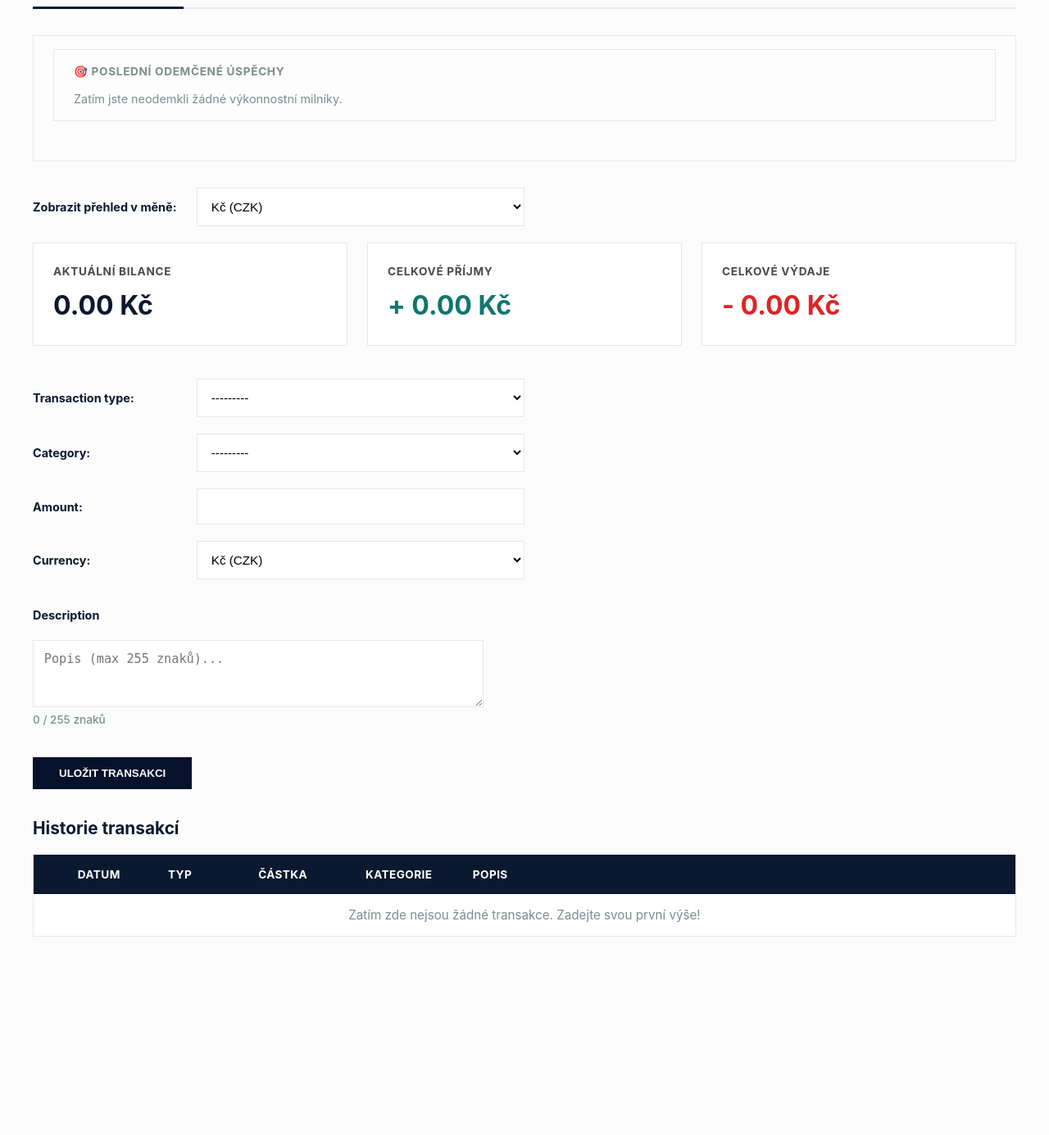
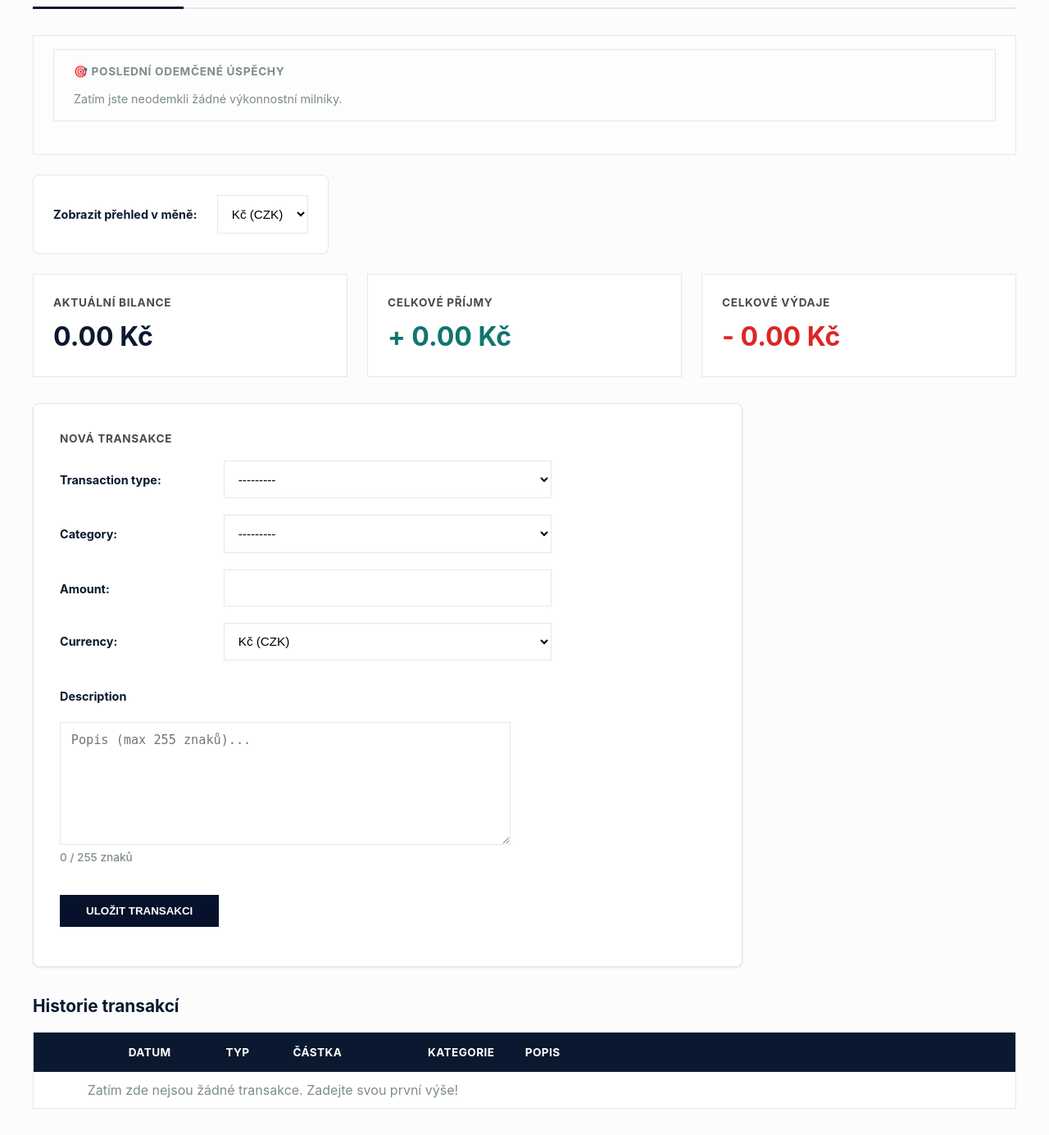
Before and after one commit to Art1mod/financial-manager, a Django app: page /dashboard/ in a window 1280 px wide. Shown: the part 189-1574 px from the top of the page at 82% size. Before the commit the page ends 1332 px from the top, so only its background shows below. Run offline with Django 5.2, Linux system fonts and the light colour scheme; the visitor is signed in with stand-in values (Sample User, id 1); data that the repository does not hold is empty.

Commit message:
feat: add transaction edit functionality and improve dashboard layout

```diff
--- a/budget/static/budget/css/dashboard.css
+++ b/budget/static/budget/css/dashboard.css
@@ -148,14 +148,25 @@ body::after {
    5. FINANCIAL METRICS & SUMMARY CARDS
    ========================================================================== */
 
-/* Top summary row responsive grid layout */
+/* 1. Control the bottom margin of the currency selector card */
+.mini-card {
+    padding: 1rem 1.5rem;
+    margin-bottom: 1.5rem;
+    background: #ffffff;
+    border: 1px solid #e5e7eb;
+    border-radius: 8px;
+    box-shadow: 0 1px 2px rgba(0,0,0,0.05);
+    display: inline-block;
+    min-width: 300px;
+}
+
+/* 2. Ensure the summary box doesn't have an excessive top margin */
 .summary-box {
     display: grid;
     grid-template-columns: repeat(auto-fit, minmax(280px, 1fr));
     gap: 1.5rem;
-    margin-bottom: 2.5rem;
+    margin-bottom: 1.5rem;
 }
-
 /* Standalone content wrapper container blocks */
 .card {
     background: #ffffff;
@@ -199,7 +210,7 @@ body::after {
     background: #fdfdfd;
     border: 1px solid #e5e7eb;
     padding: 1rem 1.5rem;
-    margin-bottom: 2rem;
+    margin-bottom: 1.5rem;
 }
 
 /* Mini achievements module section label titles */
@@ -294,6 +305,22 @@ body::after {
    8. TRANSACTION INTAKE FORM
    ========================================================================== */
 
+   /* Ensure the form card expands to fit the form content */
+.form-card {
+    padding: 2rem;
+    margin-top: 2rem;
+    background: #ffffff;
+    border: 1px solid #e5e7eb;
+    border-radius: 8px; /* Matching your other cards */
+    box-shadow: 0 1px 3px rgba(0,0,0,0.1);
+}
+
+/* Optional: If the original .card has fixed dimensions, reset them here */
+.form-card {
+    width: 100%;
+    max-width: 800px; /* Or whatever width looks best */
+}
+
 #transaction-form {
     margin-top: 1rem;
 }
@@ -325,6 +352,16 @@ body::after {
     box-sizing: border-box;
     display: block;
     transition: border-color 0.2s ease;
+}
+
+#transaction-form textarea {
+    width: 100%;
+    max-width: 550px;
+    height: 150px;
+    min-height: 100px;
+    max-height: 200px;
+    resize: vertical;
+    box-sizing: border-box;
 }
 
 /* Input focus states */
@@ -389,10 +427,10 @@ th {
 }
 
 td {
-    padding: 1rem;
+    padding: 0.75rem; /* Reduced slightly to prevent overflow */
     border-bottom: 1px solid #e5e7eb;
-    font-size: 0.95rem;
-    vertical-align: top;
+    font-size: 1.0rem;
+    vertical-align: center; /* Changed to middle for better button alignment */
 }
 
 tr:hover td {
@@ -400,12 +438,21 @@ tr:hover td {
 }
 
 /* Column Sizing */
-.col-delete { width: 1%; white-space: nowrap; }
-.col-date { width: 8%; white-space: nowrap; }
-.col-type { width: 8%; white-space: nowrap; }
-.col-amount { width: 10%; white-space: nowrap; }
-.col-category { width: 10%; white-space: nowrap; }
-.col-desc { width: 63%; white-space: normal; overflow-wrap: anywhere; }
+.col-delete   { width: 0%; }
+.col-edit     { width: 5%; }
+.col-date     { width: 10%; }
+.col-type     { width: 6%; }
+.col-amount   { width: 15%; }
+.col-category { width: 10%; }
+.col-desc {
+    width: 64%;
+    white-space: normal;       /* Allows text to wrap to new lines */
+    word-break: break-all;     /* Forces long strings to break */
+    overflow-wrap: break-word; /* Ensures words break at edges */
+    vertical-align: top;       /* Keeps text at the top of the cell */
+    padding: 1rem;             /* Ensure padding doesn't collapse */
+}
+
 
 /* Financial badges and helpers */
 td span.income { font-weight: 700; color: #0f766e; }
--- a/budget/templates/budget/dashboard.html
+++ b/budget/templates/budget/dashboard.html
@@ -29,13 +29,15 @@
             {% render_recent_achievements user %}
         </div>
 
-        <div class="form-group form-row">
+        <div class="card mini-card">
+            <div class="form-group form-row" style="margin-bottom: 0;">
                 <label for="id_currency">Zobrazit přehled v měně:</label>
                 <select name="currency" id="id_currency" class="form-control">
                     <option value="CZK" {% if selected_currency == 'CZK' %}selected{% endif %}>Kč (CZK)</option>
                     <option value="USD" {% if selected_currency == 'USD' %}selected{% endif %}>$ (USD)</option>
                     <option value="EUR" {% if selected_currency == 'EUR' %}selected{% endif %}>€ (EUR)</option>
                 </select>
+            </div>
         </div>
 
         <div class="summary-box">
@@ -59,6 +61,8 @@
             </div>
         </div>
 
+        <div class="card form-card">
+            <h3>Nová transakce</h3>
             <form method="post" id="transaction-form">
                 {% csrf_token %}
 
@@ -81,12 +85,14 @@
 
                 <button type="submit">Uložit transakci</button>
             </form>
+        </div>
 
         <h3>Historie transakcí</h3>
         <table>
             <thead>
                 <tr>
                     <th class="col-delete"></th>
+                    <th class="col-edit"></th>
                     <th class="col-date">Datum</th>
                     <th class="col-type">Typ</th>
                     <th class="col-amount">Částka</th>
@@ -98,6 +104,19 @@
                 {% include 'budget/partials/transaction_table.html' %}
             </tbody>
         </table>
+
+        <div id="edit-modal" class="modal" style="display: none;">
+            <div class="modal-content">
+                <h3>Upravit transakci</h3>
+                <form id="edit-transaction-form">
+                    {% csrf_token %}
+                    <input type="hidden" id="edit-transaction-id" name="id">
+                    <div id="edit-form-container"></div>
+                    <button type="button" onclick="closeEditModal()">Zrušit</button>
+                    <button type="submit">Uložit změny</button>
+                </form>
+            </div>
+        </div>
     </div>
 
     <div id="achievements-view" class="view-panel">
--- /dev/null
+++ b/budget/templates/budget/partials/edit_form.html
@@ -0,0 +1,6 @@
+{% for field in form %}
+    <div class="form-group">
+        {{ field.label_tag }}
+        {{ field }}
+    </div>
+{% endfor %}
--- a/budget/templates/budget/partials/transaction_table.html
+++ b/budget/templates/budget/partials/transaction_table.html
@@ -1,9 +1,10 @@
 {% for tx in transactions %}
 <tr>
     <td class="col-delete">
-        <button onclick="deleteTransaction({{ tx.id }})" class="btn-delete" title="Smazat transakci">
-            &times;
-        </button>
+        <button onclick="deleteTransaction({{ tx.id }})" class="btn-delete" title="Smazat transakci">&times;</button>
+    </td>
+    <td class="col-edit">
+        <button type="button" class="btn-edit" onclick="openEditModal({{ tx.id }})" title="Upravit transakci">✎</button>
     </td>
     <td class="col-date">{{ tx.date|date:"d. m. Y" }}</td>
 
@@ -16,7 +17,7 @@
     </td>
 
     <td class="col-amount">
-        {{ tx.amount|floatformat:"-2" }}
+        {{ tx.amount|floatformat:"2" }}
         {% if tx.currency == 'CZK' %}Kč{% elif tx.currency == 'USD' %}${% elif tx.currency == 'EUR' %}€{% endif %}
 
         {% if tx.currency != selected_currency %}
--- a/budget/views.py
+++ b/budget/views.py
@@ -142,3 +142,52 @@ def delete_transaction_ajax(request, transaction_id):
             'current_balance': float(metrics['current_balance']),
         }
     })
+
+@require_POST
+@login_required
+def edit_transaction_ajax(request, transaction_id):
+    transaction = get_object_or_404(Transaction, id=transaction_id, user=request.user)
+    field = request.POST.get('field')  # e.g., 'amount', 'category', 'description'
+    value = request.POST.get('value')
+
+    if hasattr(transaction, field):
+        setattr(transaction, field, value)
+        transaction.save()
+        # Return updated table and metrics just like your delete view
+        return JsonResponse({'status': 'success'})
+    return JsonResponse({'status': 'error'}, status=400)
+
+@login_required
+def get_transaction_details(request, transaction_id):
+    transaction = get_object_or_404(Transaction, id=transaction_id, user=request.user)
+    form = TransactionForm(instance=transaction)
+    form_html = render_to_string('budget/partials/edit_form.html', {'form': form})
+    return JsonResponse({'form_html': form_html})
+
+@login_required
+def update_transaction_ajax(request, transaction_id):
+    transaction = get_object_or_404(Transaction, id=transaction_id, user=request.user)
+    if request.method == 'POST':
+        form = TransactionForm(request.POST, instance=transaction)
+        if form.is_valid():
+            form.save()
+
+            # RE-CALCULATE AND RENDER (Just like in add/delete views)
+            dashboard_currency = request.POST.get('dashboard_currency', 'CZK')
+            metrics = calculate_user_metrics(request.user, dashboard_currency)
+            user_transactions = get_annotated_transactions(request.user, dashboard_currency)
+            table_html = render_to_string('budget/partials/transaction_table.html', {
+                'transactions': user_transactions,
+                'selected_currency': dashboard_currency
+            })
+
+            return JsonResponse({
+                'status': 'success',
+                'table_html': table_html,
+                'metrics': {
+                    'total_income': float(metrics['total_income']),
+                    'total_expense': float(metrics['total_expense']),
+                    'current_balance': float(metrics['current_balance']),
+                }
+            })
+        return JsonResponse({'status': 'error', 'errors': form.errors}, status=400)
--- a/core/urls.py
+++ b/core/urls.py
@@ -18,7 +18,15 @@ from django.contrib import admin
 from django.urls import path
 from django.contrib.auth import views as auth_views
 from django.views.generic import RedirectView
-from budget.views import register, dashboard, add_transaction_ajax, change_currency_ajax, delete_transaction_ajax
+from budget.views import (
+    dashboard,
+    register,
+    change_currency_ajax,
+    add_transaction_ajax,
+    delete_transaction_ajax,
+    update_transaction_ajax,
+    get_transaction_details
+)
 from achievements.views import get_achievements_ajax
 
 urlpatterns = [
@@ -39,4 +47,6 @@ urlpatterns = [
     path('change-currency-ajax/', change_currency_ajax, name='change_currency_ajax'),
 
     path('delete-transaction/<int:transaction_id>/', delete_transaction_ajax, name='delete_transaction_ajax'),
+    path('get-transaction/<int:transaction_id>/', get_transaction_details, name='get_transaction_details'),
+    path('update-transaction/<int:transaction_id>/', update_transaction_ajax, name='update_transaction_ajax'),
 ]
```
Also changed, not shown: other parts of budget/static/budget/css/dashboard.css (+71 -0 lines), budget/static/budget/js/dashboard.js (+87 -3 lines). Lines whose indentation alone changed are shown as unchanged.
